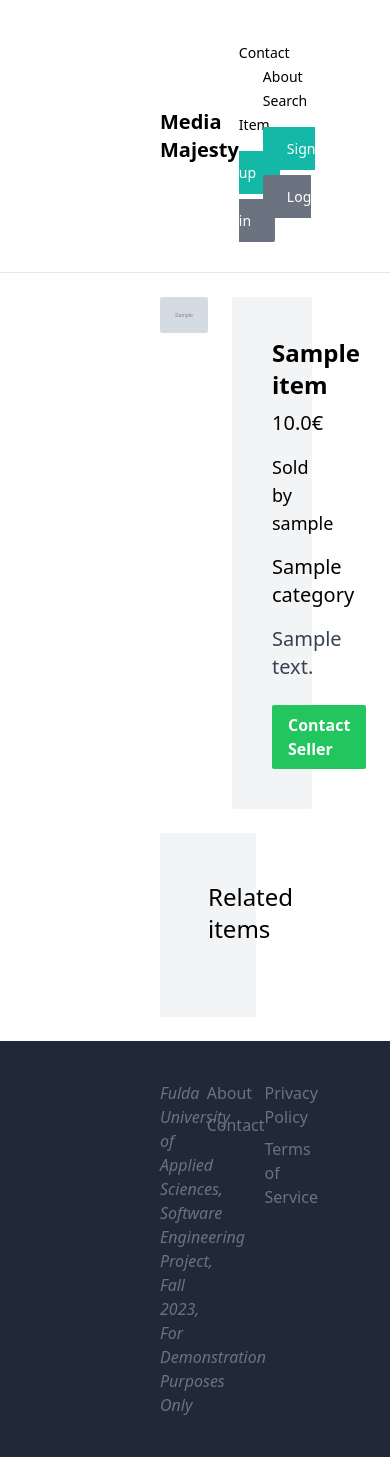
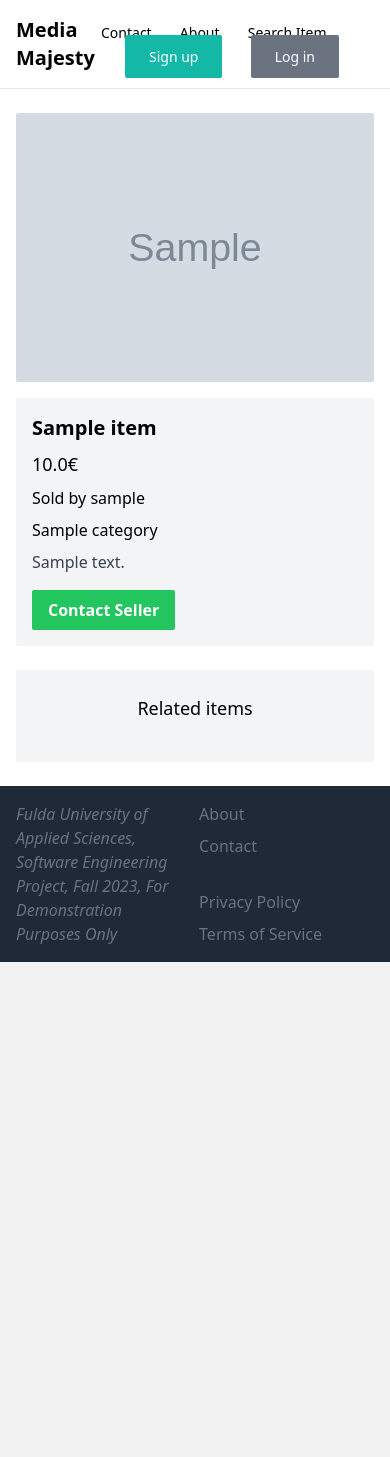
Before and after one commit to Hochschule-Fulda-AI/media-majesty, a Django app: page /items/1/ in a window 390 px wide. After the commit the page ends 962 px from the top, so only its background shows below. Run offline with Django 4.2, Linux system fonts and the light colour scheme; tables that the repository leaves empty hold one stand-in row (values such as "Sample post"); grey boxes marked "Sample" are stand-in pictures; some libraries are stand-ins or nearby versions.

Commit message:
Responsiveness
Optimize the views for various screen sizes

```diff
--- a/mediamajesty/core/templates/core/base.html
+++ b/mediamajesty/core/templates/core/base.html
@@ -9,7 +9,7 @@
 </head>
 
 <body>
-    <nav class="px-40 py-10 flex justify-between items-center border-b border-gray-200">
+    <nav class="px-4 sm:px-8 md:px-16 lg:px-20 xl:px-40 py-4 sm:py-6 lg:py-10 flex justify-between items-center border-b border-gray-200">
         <a href="/" class="text-xl font-semibold">Media Majesty</a>
         <div class="space-x-6">
 
@@ -38,19 +38,19 @@
             {% endif %}
         </div>
     </nav>
-    <div class="px-40 py-6 min-h-[80vh]">
+    <div class="px-4 sm:px-8 md:px-16 lg:px-20 xl:px-40 py-6 min-h-[80vh]">
         {% block content %}
         {% endblock %}
     </div>
-    <footer class="px-40 py-10 flex justify-between bg-gray-800">
-        <div class="w-2/3 pr-10 text-gray-500">
+    <footer class="px-4 sm:px-8 md:px-16 lg:px-20 xl:px-40 py-4 sm:py-6 lg:py-10 flex justify-between bg-gray-800">
+        <div class="w-full sm:w-2/3 pr-4 sm:pr-10 text-gray-500">
             <disclaimer class="italic">
                 Fulda University of Applied Sciences, <br>
                 Software Engineering Project, Fall 2023, For Demonstration Purposes
                 Only
             </disclaimer>
         </div>
-        <div class="w-1/3 flex justify-between">
+        <div class="w-full sm:w-1/3 flex flex-col sm:flex-row justify-between">
             <ul class="space-y-2">
                 <li>
                     <a href="{% url 'core:about' %}" class="text-gray-500 hover:text-gray-300">About</a>
--- a/mediamajesty/items/templates/items/form.html
+++ b/mediamajesty/items/templates/items/form.html
@@ -5,13 +5,13 @@
 {% block content %}
 <h1 class="text-center mb-6 text-2xl font-bold">{{title}}</h1>
 
-<form method="post" class="w-1/2 mx-auto" action="." enctype="multipart/form-data">
+<form method="post" class="w-full sm:w-1/2 mx-auto" action="." enctype="multipart/form-data">
     {% csrf_token %}
     <div class="space-y-4">
         {{form.as_p}}
     </div>
     {% if form.errors or form.non_field_errors %}
-    <div class="mb-3 p-6 bg-red-100 rounded-xl">
+    <div class="mb-3 p-4 sm:p-6 bg-red-100 rounded-xl">
         {% for field in form %}
         {{ field.errors }}
         {% endfor %}
@@ -20,7 +20,7 @@
     {% endif %}
 
     <p class="text-center">
-        <button type="submit" class="bg-green-500 hover:bg-green-700 text-white font-bold my-8 py-4 px-6 rounded-sm">
+        <button type="submit" class="bg-green-500 hover:bg-green-700 text-white font-bold my-4 sm:my-8 py-3 sm:py-4 px-4 sm:px-6 rounded-sm">
             Submit
         </button>
     </p>
--- a/mediamajesty/items/templates/items/item.html
+++ b/mediamajesty/items/templates/items/item.html
@@ -3,52 +3,51 @@
 {% block title %}{{ item.name }}{% endblock %}
 
 {% block content %}
-<div class="grid grid-cols-5 gap-6">
-    <div class="col-span-3">
-        <img src="{{ item.thumbnail_url }}" alt="item thumbnail" class="rounded-sm" />
+<div class="grid grid-cols-1 sm:grid-cols-2 lg:grid-cols-5 gap-4 sm:gap-6">
+    <div class="col-span-1 sm:col-span-3 lg:col-span-3">
+        <img src="{{ item.thumbnail_url }}" alt="item thumbnail" class="w-full h-auto rounded-sm" />
     </div>
-    <div class="col-span-2 p-10 bg-gray-100 rounded-sm">
-        <h1 class="text-2xl font-bold mb-2">{{ item.name }}</h1>
-        <p class="text-xl font-normal">{{ item.price }}€</p>
-        <p class="text-lg font-light pt-4">Sold by {{ item.created_by }}</p>
+    <div class="col-span-1 sm:col-span-2 lg:col-span-2 p-4 sm:p-10 bg-gray-100 rounded-sm">
+        <h1 class="text-xl sm:text-2xl font-bold mb-2">{{ item.name }}</h1>
+        <p class="text-lg sm:text-xl font-normal">{{ item.price }}€</p>
+        <p class="text-md sm:text-lg font-light pt-2 sm:pt-4">Sold by {{ item.created_by }}</p>
 
         {% if item.is_approved == False %}
-        <p class="text-lg font-light text-gray-500 pb-4">Waiting for approval</p>
+        <p class="text-md sm:text-lg font-light text-gray-500 pt-2 sm:pt-4">Waiting for approval</p>
         {% endif %}
 
-        <p class="text-xl font-light pt-4 pb-4">{{ item.category }}</p>
-        <p class="text-xl font-normal text-gray-700">{{ item.description }}</p>
-
+        <p class="text-md sm:text-lg font-light pt-2 sm:pt-4">{{ item.category }}</p>
+        <p class="text-md sm:text-lg font-normal text-gray-700 pt-2 sm:pt-4">{{ item.description }}</p>
 
         {% if item.created_by == request.user %}
-        <div class="mt-6 p-6 space-x-8 bg-white rounded-md">
-            <p class="pl-8 text-lg text-gray-700">This is your item!</p>
-            <a href="{% url 'items:edit' item.id %}" class="inline-block mt-6 px-6 py-2 text-md font-semibold bg-teal-500 text-white rounded-sm hover:bg-teal-700">
+        <div class="mt-6 p-4 sm:p-6 space-x-2 sm:space-x-8 bg-white rounded-md">
+            <p class="pl-4 sm:pl-8 text-md sm:text-lg text-gray-700">This is your item!</p>
+            <a href="{% url 'items:edit' item.id %}" class="inline-block mt-4 sm:mt-6 px-4 sm:px-6 py-2 text-md sm:text-lg font-semibold bg-teal-500 text-white rounded-sm hover:bg-teal-700">
                 Edit
             </a>
-            <a href="{% url 'items:delete' item.id %}" class="inline-block mt-6 px-6 py-2 text-md font-semibold bg-red-500 text-white rounded-sm hover:bg-red-700">
+            <a href="{% url 'items:delete' item.id %}" class="inline-block mt-4 sm:mt-6 px-4 sm:px-6 py-2 text-md sm:text-lg font-semibold bg-red-500 text-white rounded-sm hover:bg-red-700">
                 Delete
             </a>
         </div>
         {% else %}
-        <a href="{% url 'chats:new' item.id %}" class="inline-block bg-green-500 hover:bg-green-700 text-white font-bold mt-6 py-2 px-4 rounded-sm">
+        <a href="{% url 'chats:new' item.id %}" class="inline-block bg-green-500 hover:bg-green-700 text-white font-bold mt-4 sm:mt-6 py-2 px-4 sm:px-6 rounded-sm">
             Contact Seller
         </a>
         {% endif %}
     </div>
 </div>
 
-<div class="mt-6 px-12 py-12 bg-gray-100 rouded-sm">
-    <h2 class="mb-6 text-2xl text-center">Related items</h2>
-    <div class="grid grid-cols-4 gap-10">
+<div class="mt-6 px-4 sm:px-12 py-6 sm:py-12 bg-gray-100 rounded-sm">
+    <h2 class="mb-4 text-lg sm:text-2xl text-center">Related items</h2>
+    <div class="grid grid-cols-1 sm:grid-cols-2 lg:grid-cols-4 gap-4 sm:gap-10">
         {% for item in related_items %}
-            <div>
+            <div class="mb-4">
                 <a href="{% url 'items:item' item.id %}">
                     <div>
-                        <img src="{{ item.thumbnail_url }}" class="rounded-t-xl"/>
+                        <img src="{{ item.thumbnail_url }}" class="w-full h-32 object-cover rounded-t-xl"/>
                     </div>
-                    <div class="p-6 bg-white rounded-b-xl">
-                        <h2 class="text-2xl">{{ item.name }}</h2>
+                    <div class="p-4 bg-white rounded-b-xl">
+                        <h2 class="text-lg sm:text-xl">{{ item.name }}</h2>
                         <p class="text-gray-500">Price: {{ item.price }}€</p>
                     </div>
                 </a>
```
Also changed, not shown: mediamajesty/core/templates/core/index.html (+5 -5 lines), mediamajesty/core/templates/core/login.html (+4 -4 lines), mediamajesty/core/templates/core/signup.html (+4 -4 lines), mediamajesty/dashboard/templates/dashboard/index.html (+7 -7 lines), mediamajesty/items/templates/items/index.html (+14 -13 lines), mediamajesty/items/templates/items/pending_item.html (+11 -11 lines), mediamajesty/items/templates/items/pending_items.html (+7 -7 lines).
